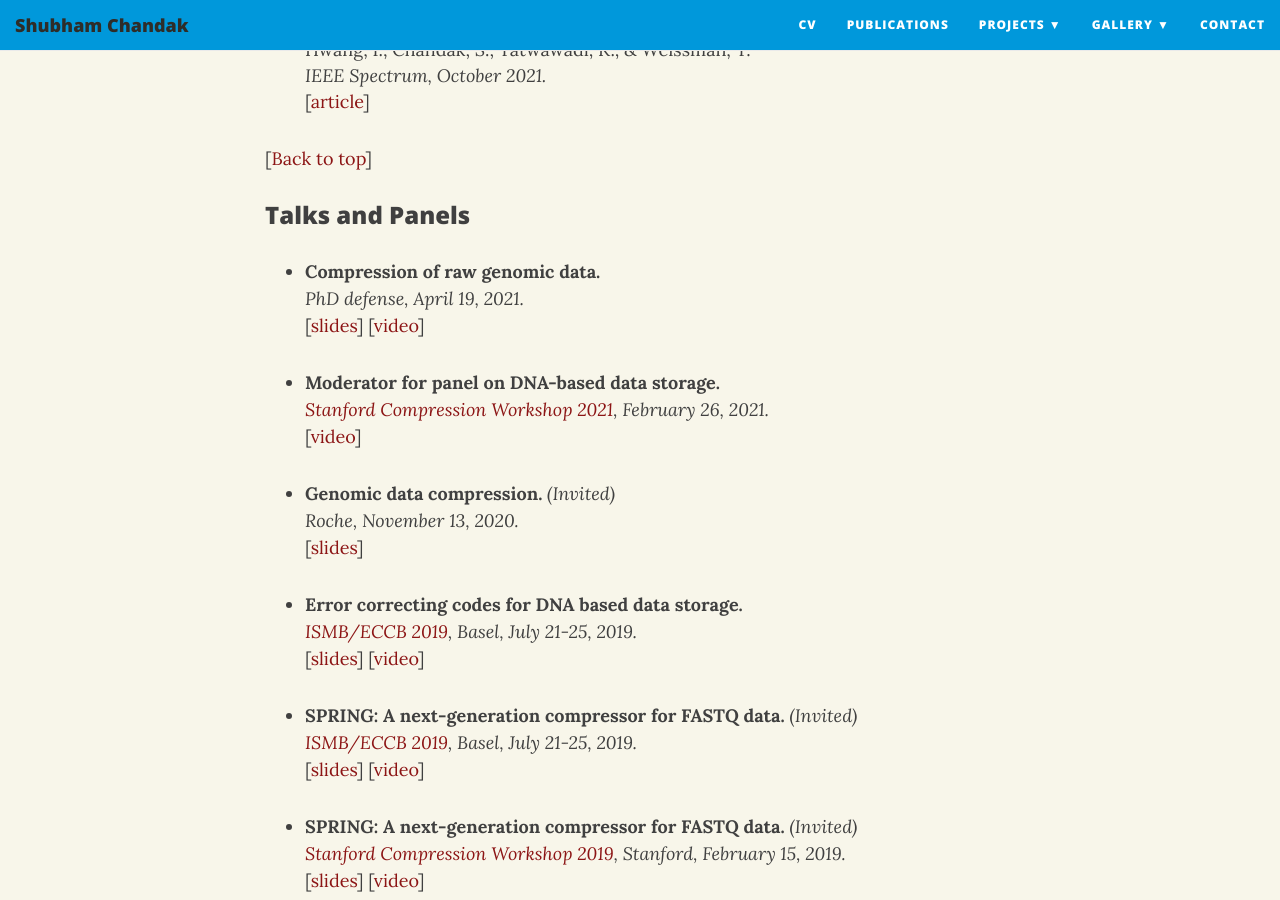
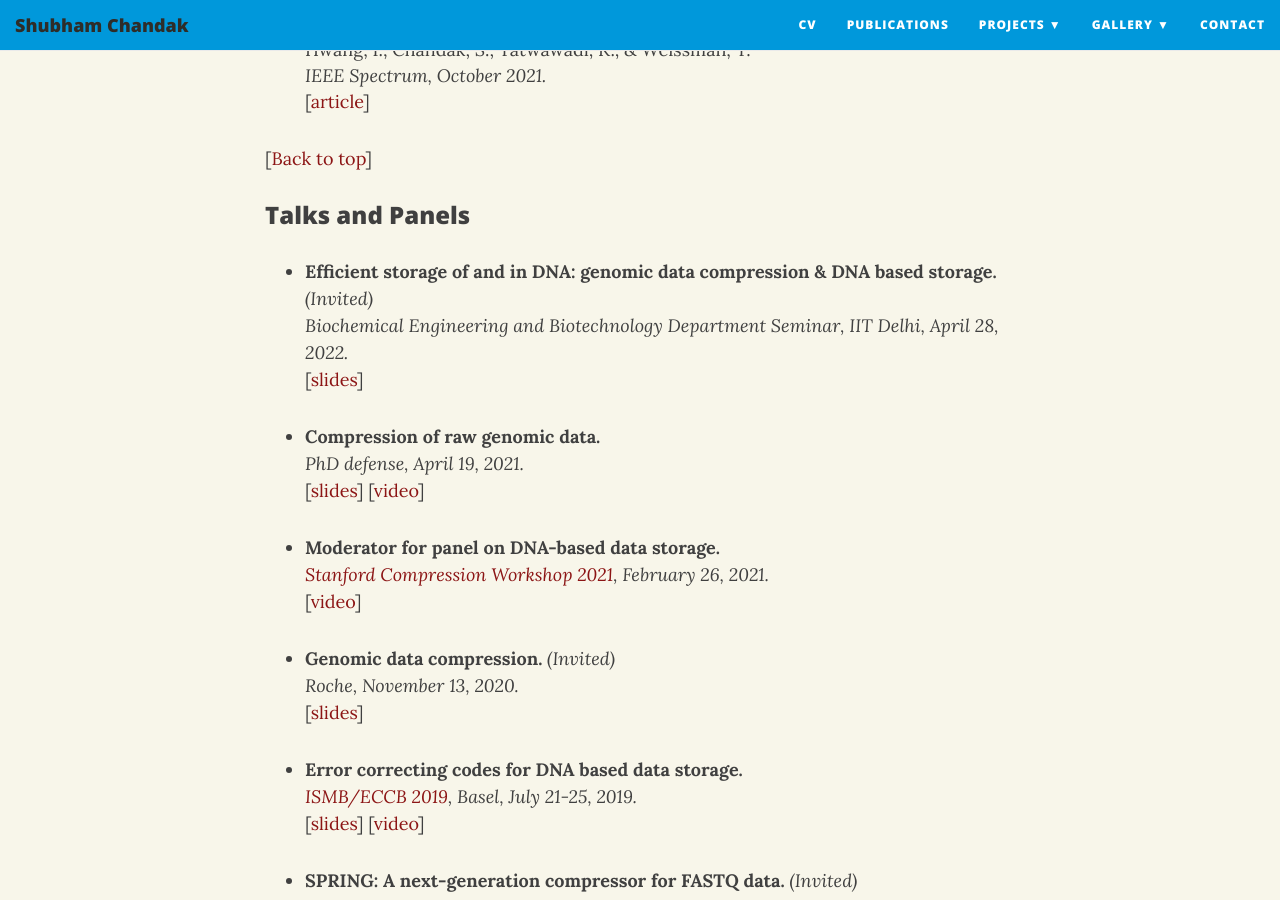
Before and after one commit to shubhamchandak94/shubhamchandak94.github.io, a Jekyll site: the page built from publications.md, in a window 1280 px wide and 900 px high, scrolled down 5412 px. Built offline with Jekyll 4.4.1, drawn with Linux system fonts in a browser that asks for light colours; nearby versions of some CDN libraries.

Commit message:
add IITD talk, update CV

```diff
--- a/publications.md
+++ b/publications.md
@@ -168,6 +168,10 @@ _**Google Scholar page [HERE](https://scholar.google.com/citations?hl=en&user=t1
 <a id="talks"></a>[[Back to top](#top_anchor_)]
 
 ### Talks and Panels
+- **Efficient storage of and in DNA: genomic data compression & DNA based storage.** _(Invited)_
+  _Biochemical Engineering and Biotechnology Department Seminar, IIT Delhi, April 28, 2022._
+  [[slides](/slides/iitd_talk.pdf)]
+
 - **Compression of raw genomic data.**
   _PhD defense, April 19, 2021._
   [[slides](/slides/phd_defense.pdf)] [[video](https://youtu.be/u3WXn6hjHXg)]
```
Also changed, not shown: videos.md (+1 -1 lines), Gemfile.lock, 2 other files.
